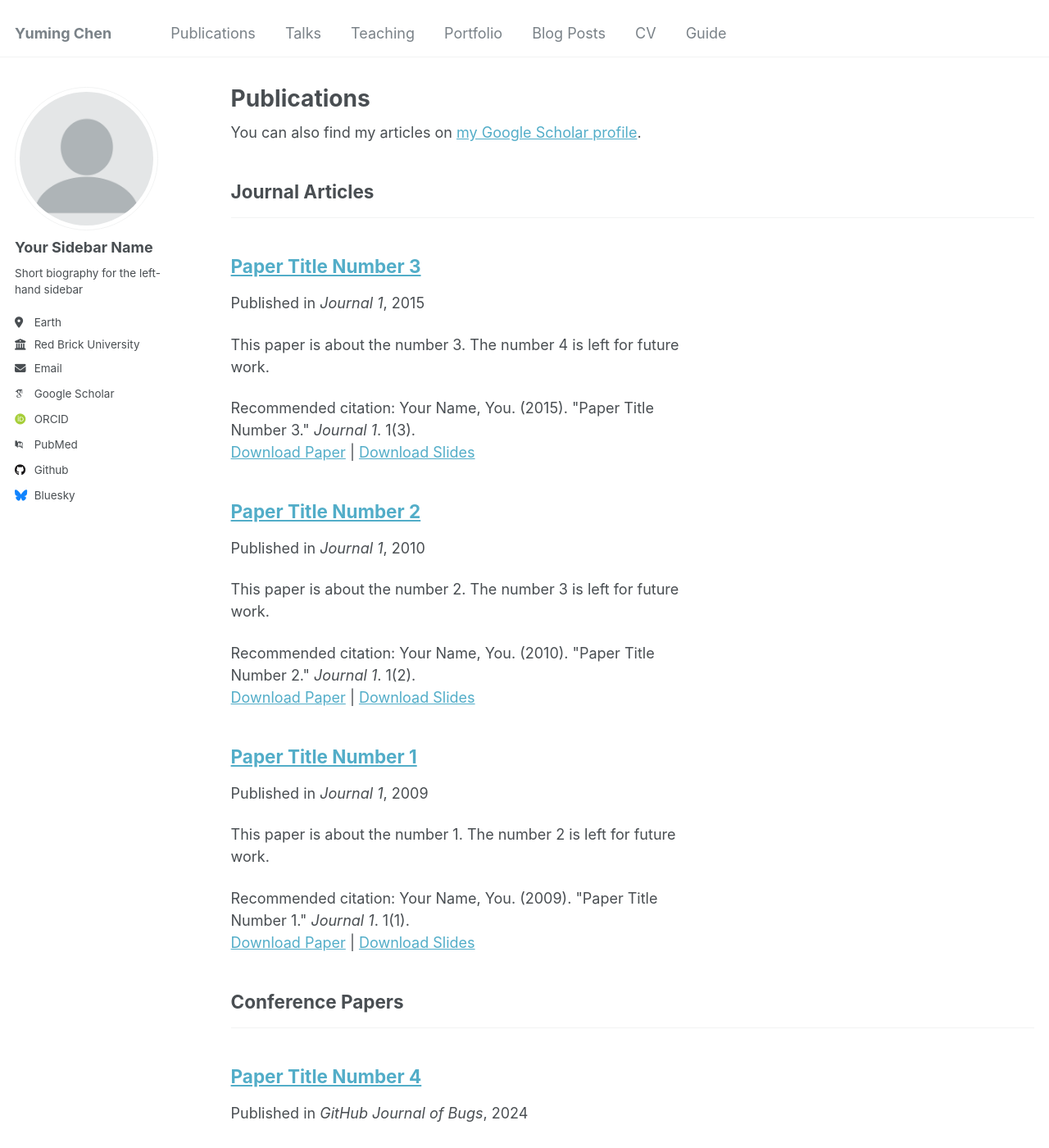
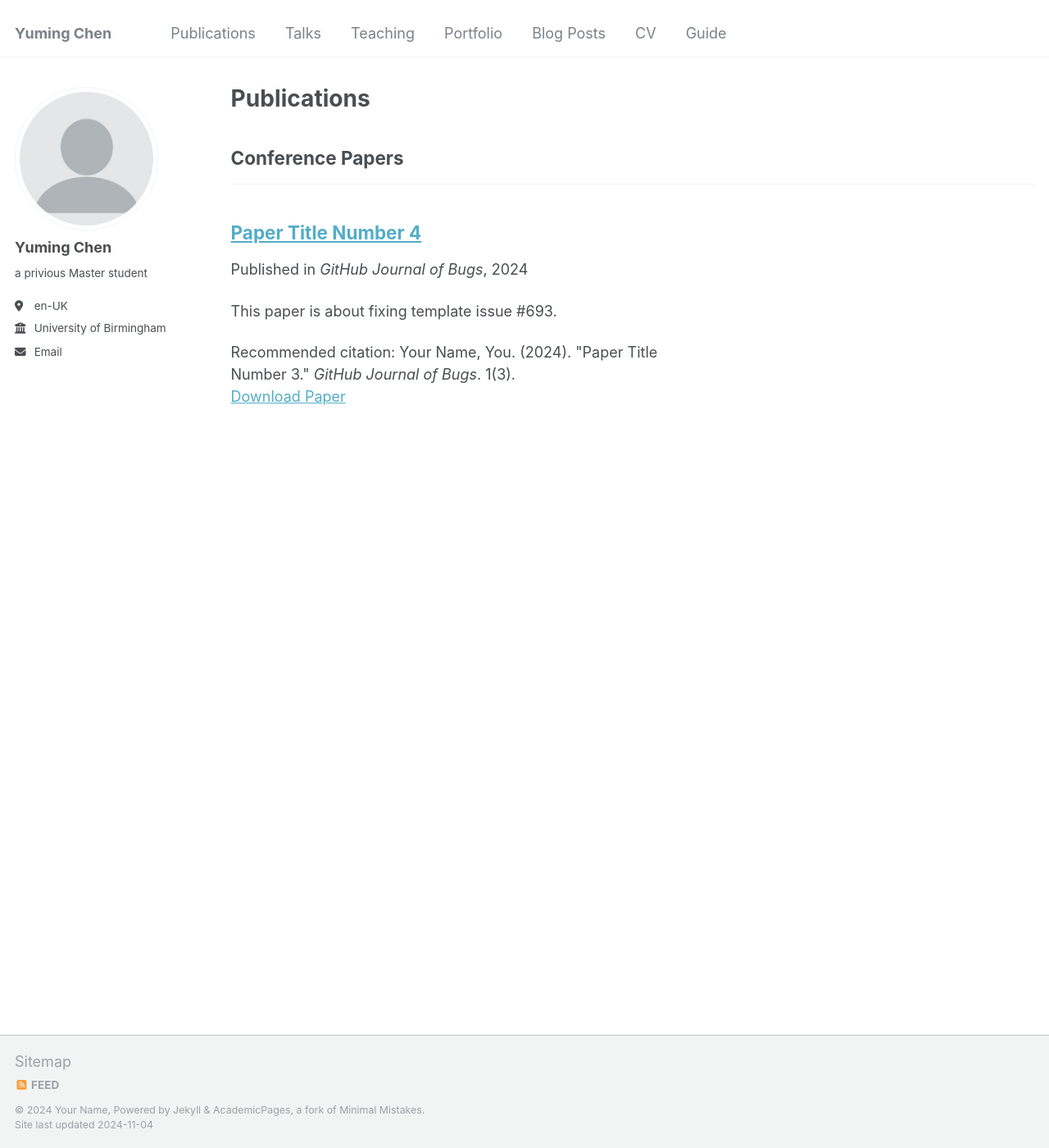
Before and after one commit to RandSF/ym.chen, a Jekyll site: the page built from _pages/publications.html, in a window 1280 px wide and 1400 px high. Shown: the whole window at 82% size. Built offline with Jekyll 4.4.1, drawn with Linux system fonts in a browser that asks for light colours; some web fonts are replaced.

Commit message:
Update _config.yml

```diff
--- a/_config.yml
+++ b/_config.yml
@@ -22,21 +22,21 @@ repository               : "randsf/ym.chen"
 author:
   # Biographic information
   avatar           : "profile.png"
-  name             : "Your Sidebar Name"
+  name             : "Yuming Chen"
   pronouns         : # example: "she/her"
-  bio              : "Short biography for the left-hand sidebar"
-  location         : "Earth"
-  employer         : "Red Brick University"
+  bio              : "a privious Master student"
+  location         : "en-UK"
+  employer         : "University of Birmingham"
   uri              : # URL
-  email            : "none@example.org"
+  email            : "ycx487@bham.ac.uk"
 
   # Academic websites
   arxiv            : # URL - Update with the correct link to your profile
-  googlescholar    : "https://scholar.google.com/citations?user=PS_CX0AAAAAJ"
+  googlescholar    : #"https://scholar.google.com/citations?user=PS_CX0AAAAAJ"
   impactstory      : # URL
-  orcid            : "http://orcid.org/yourorcidurl"
+  orcid            : #"http://orcid.org/yourorcidurl"
   semantic         : # URL
-  pubmed           : "https://www.ncbi.nlm.nih.gov/pubmed/?term=john+snow"
+  pubmed           : #"https://www.ncbi.nlm.nih.gov/pubmed/?term=john+snow"
   researchgate     : # URL
   scopus           : # URL
 
@@ -44,12 +44,12 @@ author:
   bitbucket        : # Username - Update with your username on the site
   codepen          : # Username
   dribbble         : # Username
-  github           : "academicpages"
+  github           : #"academicpages"
   kaggle           : # Username
   stackoverflow    : # User number or user number and name (i.e., use "1" or "1/jeff-atwood")
 
   # Social media
-  bluesky          : "bsky.app" # Replace this with you Bluesky username
+  bluesky          : #"bsky.app" # Replace this with you Bluesky username
   facebook         : # Username
   flickr           : # Username
   foursquare       : # Username
@@ -76,10 +76,10 @@ author:
 
 # Publication Category - The following the list of publication categories and their headings
 publication_category:
-  books:
-    title: 'Books'
-  manuscripts:
-    title: 'Journal Articles'
+  # books:
+  #   title: 'Books'
+  # manuscripts:
+  #   title: 'Journal Articles'
   conferences:
     title: 'Conference Papers'
 
```
